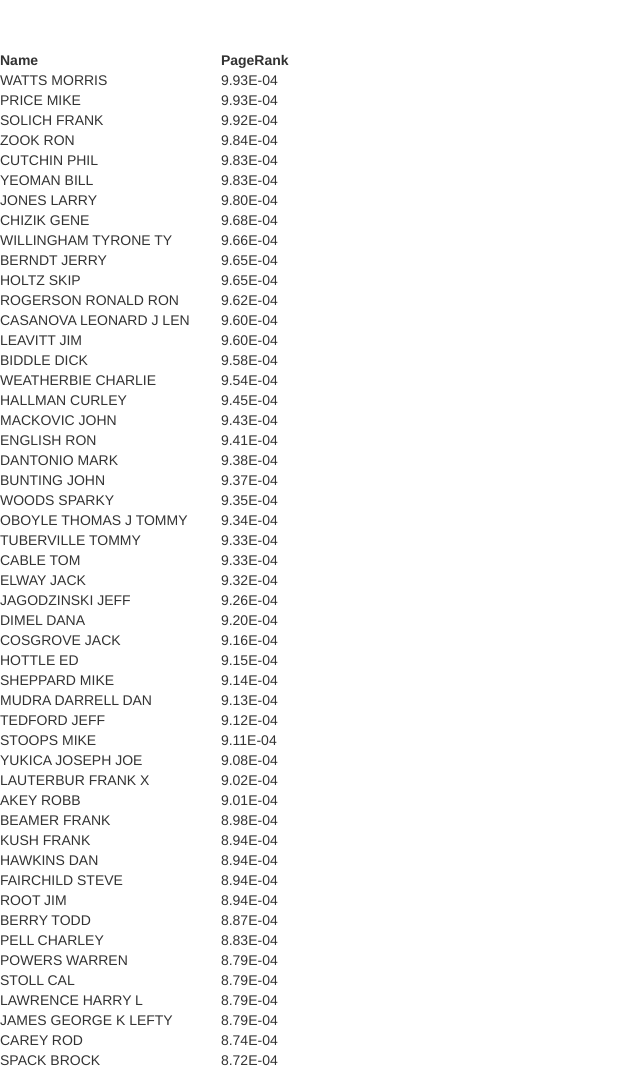
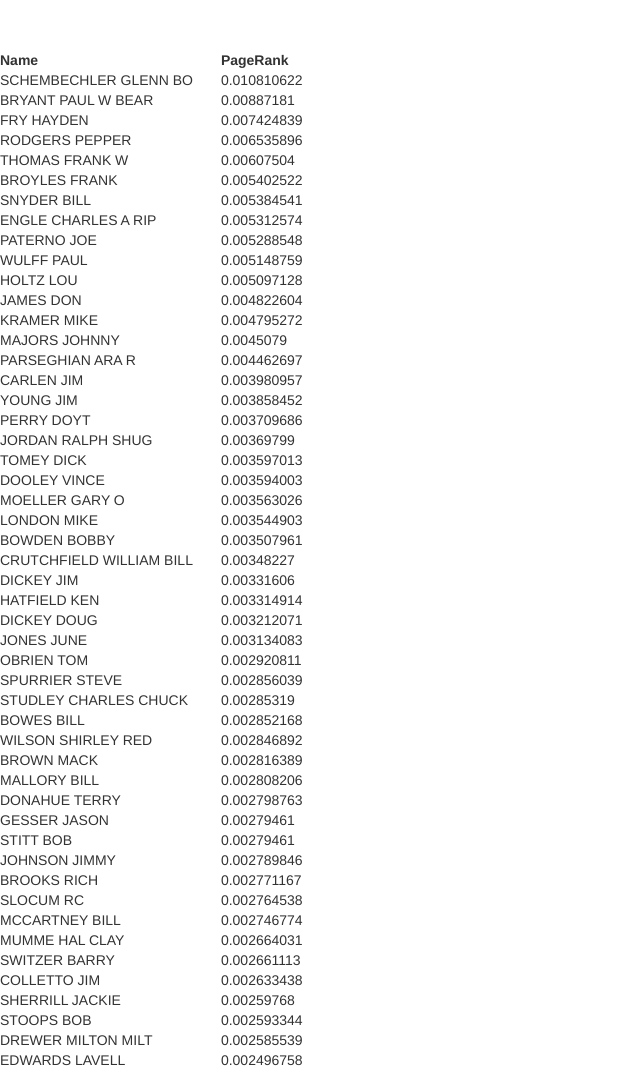
Before and after one commit to paulkern/ncaa-coaching-analysis, a plain HTML site: page table2.html in a window 1280 px wide. Shown: the top 1073 px of the page, without its empty margins (0-640 px from the left). Drawn offline with Linux system fonts and the light colour scheme.

Commit message:
Actually fixed sort for pagerank page

```diff
--- a/table2.html
+++ b/table2.html
@@ -15,9 +15,11 @@
     <script type="text/javascript">
 
     function compare(a,b) {
-	  if (a.PageRank< b.PageRank)
+	  var ap = parseFloat(a.PageRank)
+	  var bp = parseFloat(b.PageRank)
+	  if (ap<bp)
 		 return 1;
-	  if (a.PageRank> b.PageRank)
+	  if (ap>bp)
 		return -1;
 	  return 0;
 	}
```
